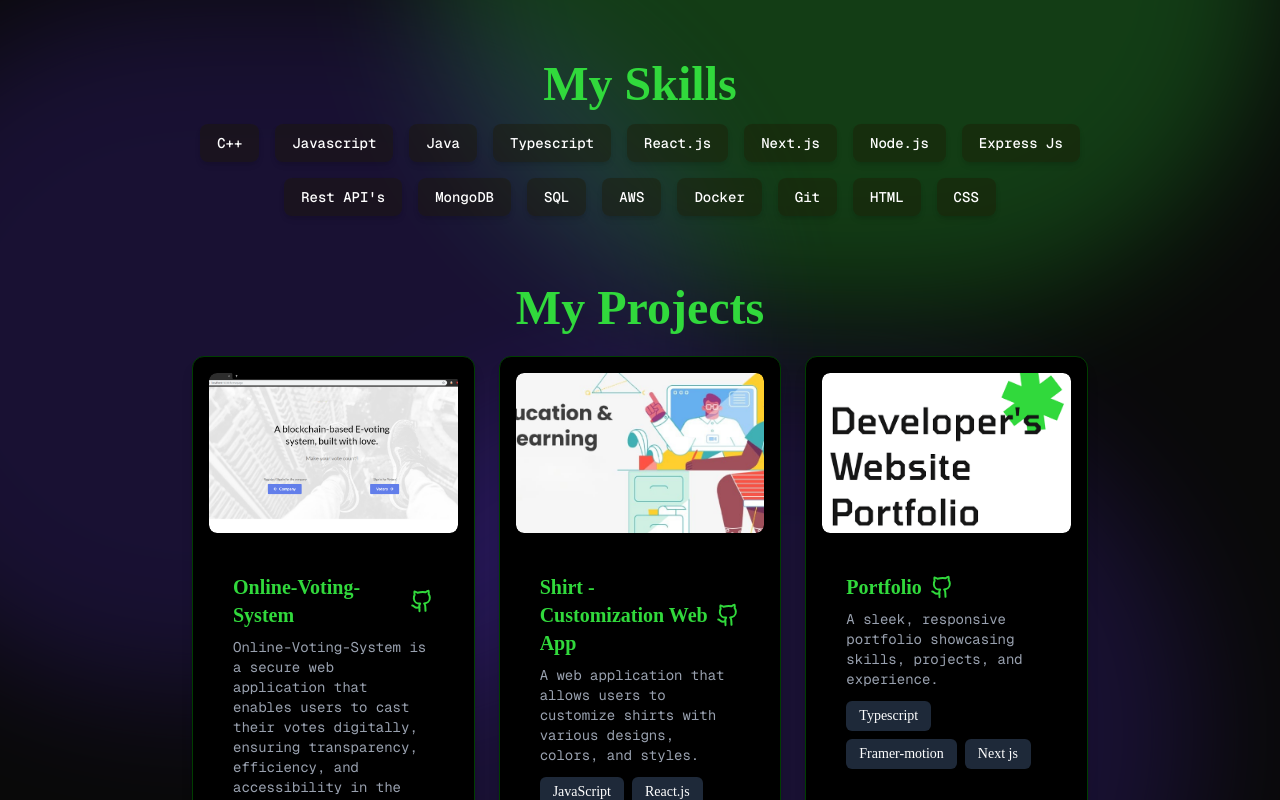
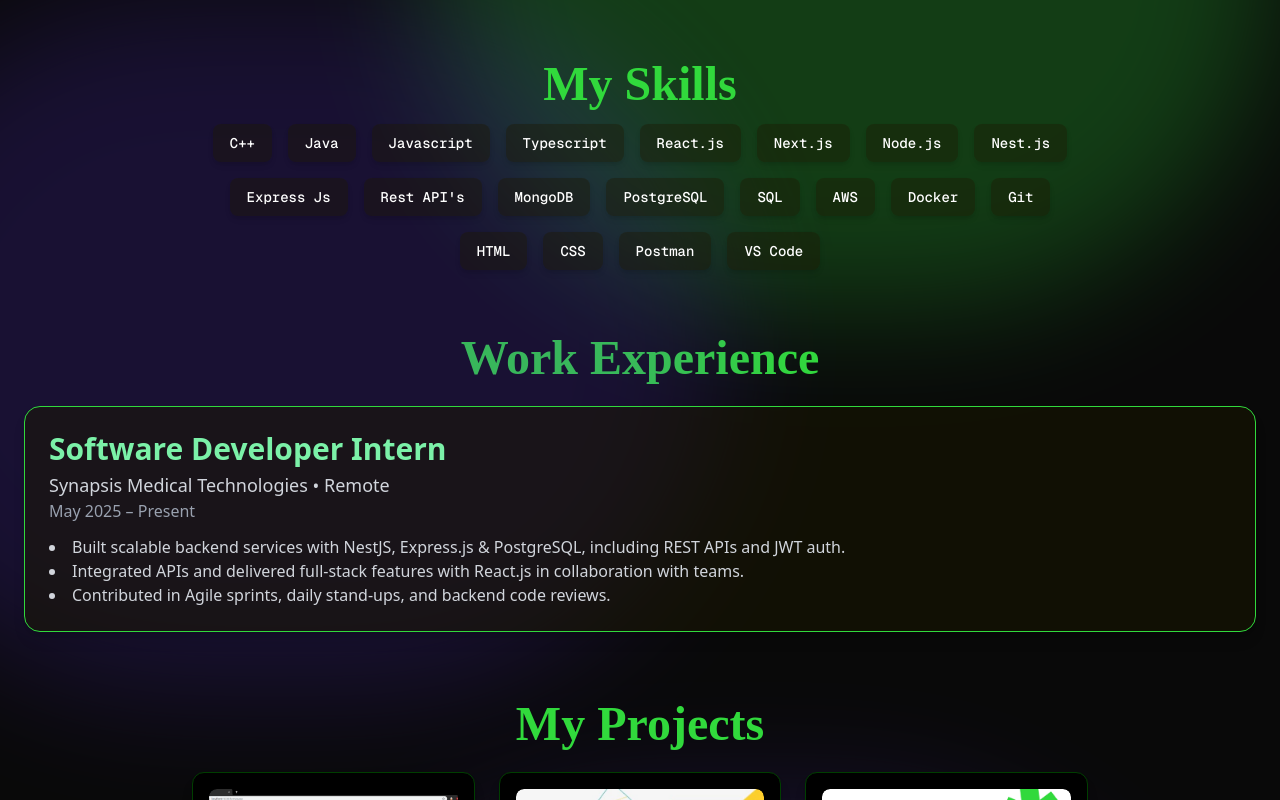
Before and after one commit to biswajitkabi/Portfolio-Website, a Next.js app: page / in a window 1280 px wide. Shown: the part 520-1320 px from the top of the page. Built offline with nearby package versions, Linux system fonts and the light colour scheme; a web font is replaced by a local one.

Commit message:
add experience section

```diff
--- a/src/app/page.tsx
+++ b/src/app/page.tsx
@@ -48,9 +48,9 @@ export default function Home() {
       </div>
       <Links/>
       <Skills/>
+      <Experience/>
       <Projects/>
       <Achievements/>
-      {/* <Experience/> */}
       <ContactForm/>
       <Footer/>
       </>)}
--- a/src/components/custom/Experience.tsx
+++ b/src/components/custom/Experience.tsx
@@ -1,51 +1,35 @@
-"use client"
-import * as motion from "motion/react-client"
+"use client";
+import * as motion from "motion/react-client";
+import data from "@/data";
 
-const experienceData = [
-  {
-    title: "Software Developer Intern",
-    company: "XYZ Tech Solutions",
-    location: "Remote",
-    duration: "June 2024 – Present",
-    points: [
-      "Optimized backend APIs, reducing response time by 30%.",
-      "Integrated authentication and authorization mechanisms using OAuth and JWT.",
-    ],
-  },
-  {
-    title: "Freelance Web Developer",
-    company: "Self-Employed",
-    location: "Remote",
-    duration: "2023 – Present",
-    points: [
-      "Designed and developed responsive web applications using the MERN stack.",
-      "Built a portfolio website and contributed to open-source projects.",
-    ],
-  },
-];
+const { experienceData } = data;
 
 export default function Experience() {
   return (
     <section id="experience" className="px-6 pt-16 text-white">
       <motion.h2
-      initial={{ opacity: 0, y: -50 }}
-      whileInView={{ opacity: 1, y: 0 }}
-      transition={{ repeat:0, duration: 0.8 }}
-      className="text-5xl text-center font-display mx-auto font-bold text-primary mb-6">Experience</motion.h2>
+        initial={{ opacity: 0, y: -50 }}
+        whileInView={{ opacity: 1, y: 0 }}
+        transition={{ repeat: 0, duration: 0.8 }}
+        className="text-5xl text-center font-display mx-auto font-bold text-primary mb-6"
+      >
+        Work Experience
+      </motion.h2>
 
-      <div className="space-y-6 ">
+      <div className="space-y-6">
         {experienceData.map((exp, index) => (
           <motion.div
             key={index}
             initial={{ opacity: 0, y: 20 }}
             whileInView={{ opacity: 1, y: 0 }}
-            // viewport={{ once: true }}
             transition={{ duration: 0.5, delay: index * 0.2 }}
             className="relative bg-muted/50 p-6 rounded-2xl border border-primary shadow-lg"
           >
-            <h3 className="text-xl font-semibold text-green-300">{exp.title}</h3>
-            <p className="text-sm text-gray-400">{exp.company} • {exp.location}</p>
-            <p className="text-sm text-gray-500 mb-3">{exp.duration}</p>
+            <h3 className="text-3xl font-semibold text-green-300">{exp.title}</h3>
+            <p className="text-lg text-gray-300 font-medium mt-1">
+              {exp.company} • {exp.location}
+            </p>
+            <p className="text-base text-gray-400 mb-3">{exp.duration}</p>
             <ul className="list-disc list-inside text-gray-300">
               {exp.points.map((point, i) => (
                 <li key={i}>{point}</li>
--- a/src/components/custom/Navbar.tsx
+++ b/src/components/custom/Navbar.tsx
@@ -9,7 +9,7 @@ import { usePathname } from 'next/navigation';
 const Navbar = () => {
   const [isOpen, setIsOpen] = useState(false);
   const pathname = usePathname()
-  const navlinks = ['Home', 'Skills', 'Projects', 'Achievements','Contact']
+  const navlinks = ['Home', 'Skills', 'Work Experience','Projects', 'Achievements','Contact']
   return (
     <header className="fixed top-0 left-0 w-full z-50  ">
       <nav className="backdrop-blur-lg bg-white/10 border-b border-white/20 shadow-md px-5 py-3 ml-auto mx-2 flex items-center justify-around w-15 md:w-1/2 md:max-w-1/2  md:mx-auto rounded-2xl mt-3">
--- a/src/data/index.ts
+++ b/src/data/index.ts
@@ -1,64 +1,123 @@
 const data = {
-    "links":[
+  links: [
     {
-            "name":"leetcode",
-            "icon":"/leetcode.png",
-            "url":"https://leetcode.com/u/biswajit-kabi/"
-        },        {
-            "name":"codechef",
-            "icon":"/codechef.png",
-            "url":"https://www.codechef.com/users/hitmancode07"
-        },        {
-            "name":"github",
-            "icon":"/github.png",
-            "url":"https://github.com/biswajitkabi"
-        },        {
-            "name":"linkedin",
-            "icon":"/linkedin.png",
-            "url":"https://www.linkedin.com/in/biswajit-kabi"
-        },        {
-            "name":"x.com",
-            "icon":"/xcom.png",
-            "url":"https://x.com/biswajitkabi_7"
+      name: "leetcode",
+      icon: "/leetcode.png",
+      url: "https://leetcode.com/u/biswajit-kabi/",
+    },
+    {
+      name: "codechef",
+      icon: "/codechef.png",
+      url: "",
+    },
+    {
+      name: "github",
+      icon: "/github.png",
+      url: "https://github.com/biswajitkabi",
+    },
+    {
+      name: "linkedin",
+      icon: "/linkedin.png",
+      url: "https://www.linkedin.com/in/biswajit-kabi",
+    },
+    {
+      name: "x.com",
+      icon: "/xcom.png",
+      url: "https://x.com/biswajitkabi_7",
     },
   ],
-    "skills":["C++","Javascript", "Java", "Typescript" , "React.js", "Next.js", "Node.js",
-         "Express Js", "Rest API's"  , "MongoDB" ,  "SQL" , "AWS" , "Docker", "Git", "HTML", "CSS"]
-    ,
-    "projects" : [
+  skills: [
+    "C++",
+    "Java",
+    "Javascript",
+    "Typescript",
+    "React.js",
+    "Next.js",
+    "Node.js",
+    "Nest.js",
+    "Express Js",
+    "Rest API's",
+    "MongoDB",
+    "PostgreSQL",
+    "SQL",
+    "AWS",
+    "Docker",
+    "Git",
+    "HTML",
+    "CSS",
+    "Postman",
+    "VS Code",
+  ],
+
+   experienceData: [
+    {
+      title: "Software Developer Intern",
+      company: "Synapsis Medical Technologies",
+      location: "Remote",
+      duration: "May 2025 – Present",
+      points: [
+        "Built scalable backend services with NestJS, Express.js & PostgreSQL, including REST APIs and JWT auth.",
+        "Integrated APIs and delivered full-stack features with React.js in collaboration with teams.",
+        "Contributed in Agile sprints, daily stand-ups, and backend code reviews.",
+      ],
+    },
+  ],
+
+  projects: [
     {
       title: "Online-Voting-System",
-          link:"https://github.com/biswajitkabi/Online-Voting-System",
-          description: "Online-Voting-System is a secure web application that enables users to cast their votes digitally, ensuring transparency, efficiency, and accessibility in the electoral process.",
+      link: "https://github.com/biswajitkabi/Online-Voting-System",
+      description:
+        "Online-Voting-System is a secure web application that enables users to cast their votes digitally, ensuring transparency, efficiency, and accessibility in the electoral process.",
       image: "/voting.png",
-          technologies: ["JavaScript", "React.js", "Solidity", ],
+      technologies: ["JavaScript", "React.js", "Solidity"],
     },
     {
       title: "Shirt - Customization Web App",
-          link:"https://github.com/biswajitkabi/Shirt-Customization-Website",
-          description: " A web application that allows users to customize shirts with various designs, colors, and styles.",
+      link: "https://github.com/biswajitkabi/Shirt-Customization-Website",
+      description:
+        " A web application that allows users to customize shirts with various designs, colors, and styles.",
       image: "/SB.jpeg",
-          technologies: ["JavaScript", "React.js" , "Three.js", "Tailwind CSS", "HTML"],
+      technologies: [
+        "JavaScript",
+        "React.js",
+        "Three.js",
+        "Tailwind CSS",
+        "HTML",
+      ],
     },
 
     {
       title: "Portfolio",
-          link:"",
-          description: "A sleek, responsive portfolio showcasing skills, projects, and experience.",
+      link: "",
+      description:
+        "A sleek, responsive portfolio showcasing skills, projects, and experience.",
       image: "/portfolio.png",
-          technologies: ["Typescript","Framer-motion", "Next js"],
+      technologies: ["Typescript", "Framer-motion", "Next js"],
     },
+  ],
+  achievements: [
+    {
+      title: "Achieved a Global Rank of 1380",
+      desc: "Achieved a Global Rank of 1380 out of over 27,000 participants in the Leetcode Weekly Contest 432.",
+      icon: "⚔️",
+    },
+    {
+      title: "HackHound 3.0",
+      desc: "Participated in HackHound 3.0, a 24-hour MLH-based hackathon, showcasing innovation and problem-solving skills in a competitive environment. ",
+      icon: "💻",
+    },
+    {
+      title: "Reliance Foundation Undergraduate Scholar",
+      desc: " Selected as a Reliance Foundation UG Scholar with a scholarship award of INR 2 lakh from among 45,000+ participants.",
+      icon: "🏆",
+    },
+    {
+      title: "National Children’s Science Congress NCSC-2017 ",
+      desc: "Represented Odisha in the National level science competition known as National Children’s Science Congress NCSC-2017 which was held at Gujarat Science City, Ahmedabad ",
+      icon: "🚀",
+    },
+  ],
+};
 
-      ],
-      achievements : [
-        { title: "Achieved a Global Rank of 1380", desc: "Achieved a Global Rank of 1380 out of over 27,000 participants in the Leetcode Weekly Contest 432.", icon: "⚔️" },
-        { title: "HackHound 3.0", desc: "Participated in HackHound 3.0, a 24-hour MLH-based hackathon, showcasing innovation and problem-solving skills in a competitive environment. ", icon: "💻" },
-        { title: "Reliance Foundation Undergraduate Scholar", desc: " Selected as a Reliance Foundation UG Scholar with a scholarship award of INR 2 lakh from among 45,000+ participants.", icon: "🏆" },
-        { title: "National Children’s Science Congress NCSC-2017 ", desc: "Represented Odisha in the National level science competition known as National Children’s Science Congress NCSC-2017 which was held at Gujarat Science City, Ahmedabad ", icon: "🚀" },
-      ],
-      experienceData : [
-
-      ]
-}
-
-export default data
+export default data;
```
Lines whose indentation alone changed are shown as unchanged.
